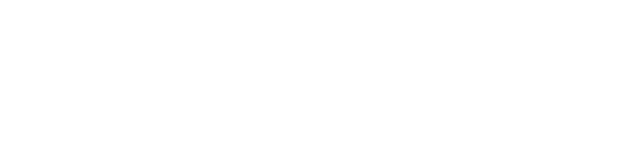
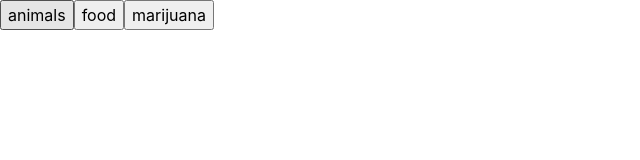
Before and after one commit to codemode9/gifapp, a plain HTML site: page index.html in a window 1280 px wide. Shown: the whole page, without its empty margins (0-640 px from the left). Drawn offline with nearby package versions, Linux system fonts and the light colour scheme.

Commit message:
topics array and for loop

```diff
--- a/assets/javascript/script.js
+++ b/assets/javascript/script.js
@@ -0,0 +1,6 @@
+const topics = ["animals", "food", "marijuana"]
+
+
+for (let i = 0; i < topics.length; i++ ) {
+    $("<input/>").attr({type: "button", value: topics[i]}).appendTo("#btndiv");
+}
--- a/index.html
+++ b/index.html
@@ -5,9 +5,11 @@
     <title>Gif Search</title>
     <link rel="stylesheet" href="https://maxcdn.bootstrapcdn.com/bootstrap/4.0.0/css/bootstrap.min.css" integrity="sha384-Gn5384xqQ1aoWXA+058RXPxPg6fy4IWvTNh0E263XmFcJlSAwiGgFAW/dAiS6JXm" crossorigin="anonymous">
     <link rel="stylesheet" type="text/css" href="assets/css/style.css">
-
   </head>
   <body>
+      <div id="btndiv">
+
+      </div>
   <script src="https://code.jquery.com/jquery-3.3.1.min.js" integrity="sha256-FgpCb/KJQlLNfOu91ta32o/NMZxltwRo8QtmkMRdAu8=" crossorigin="anonymous"></script>
   <script src="assets/javascript/script.js"></script>
   </body>
```
